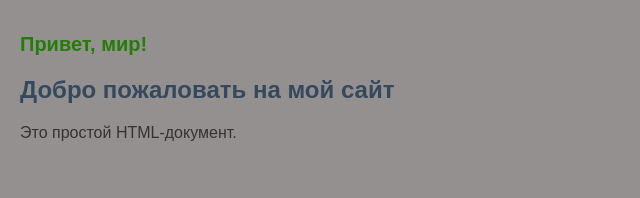
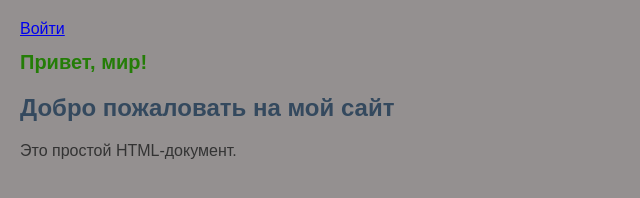
Before and after one commit to maryanimka/fullstack2025, a plain HTML site: page index.html in a window 1280 px wide. Shown: the whole page, without its empty margins (0-640 px from the left). Drawn offline with Linux system fonts and the light colour scheme.

Commit message:
добавлена ссылка войти

```diff
--- a/index.html
+++ b/index.html
@@ -25,6 +25,7 @@
     </style>
 </head>
 <body>
+  <a href="login.html">Войти</a>
     <!-- main-->
     <h1>Привет, мир!</h1>
 
```
